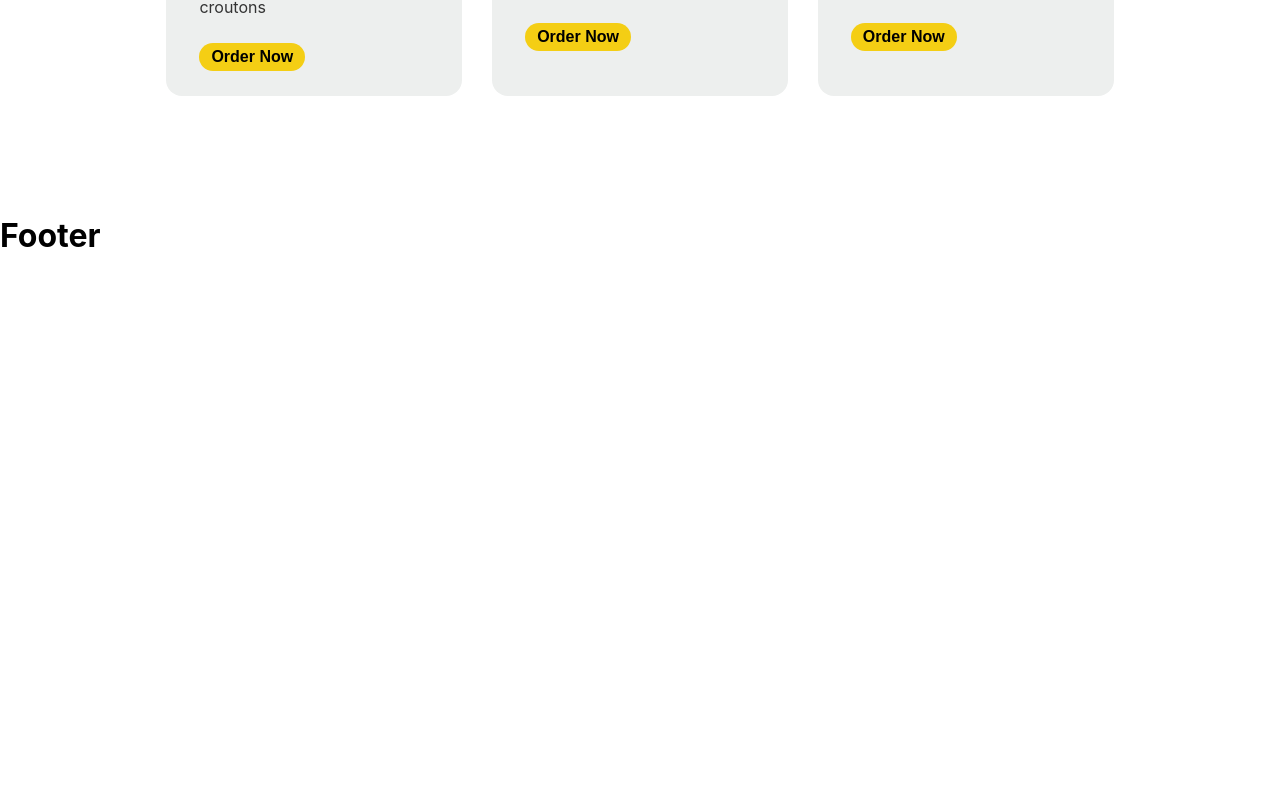
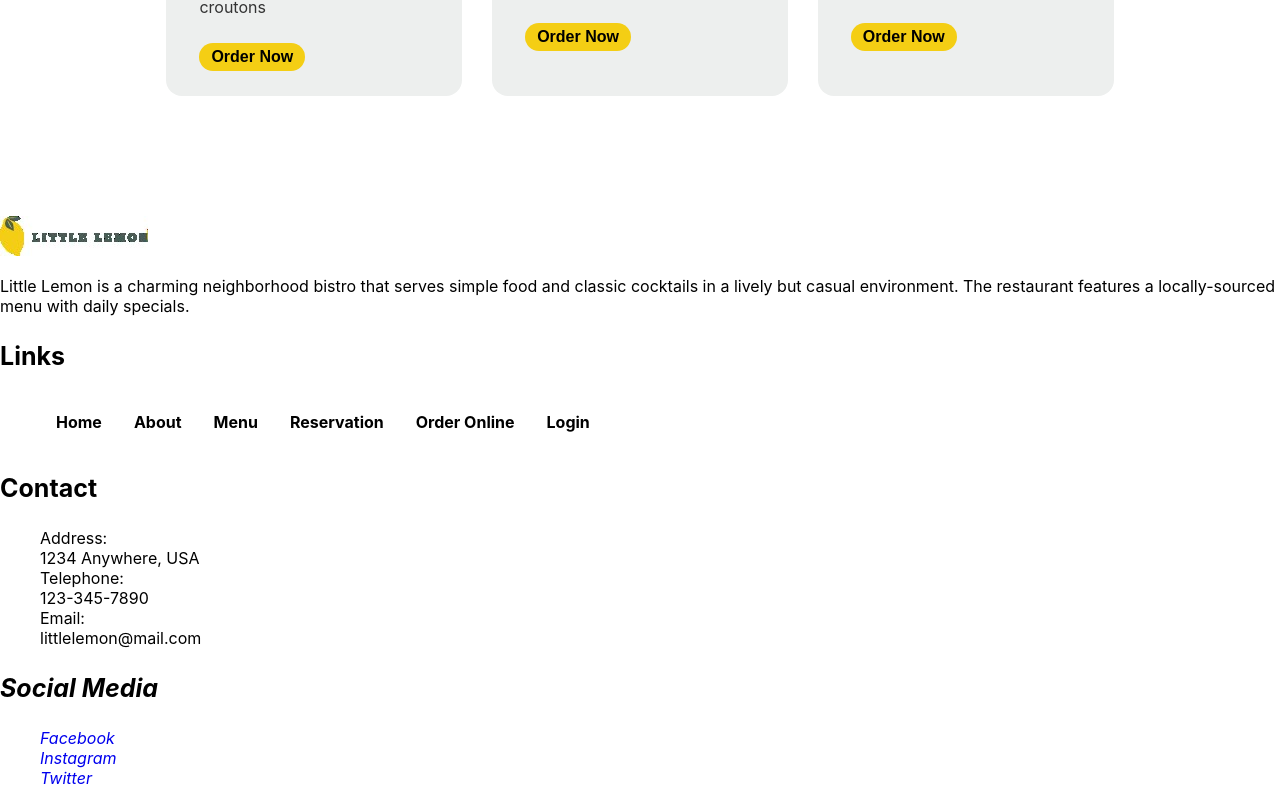
Before and after one commit to ProgramadorAlien/capstone-frontend-coursera, a React (Create React App) app: page / in a window 1280 px wide. Shown: the part 1324-2128 px from the top of the page. Before the commit the page ends 1600 px from the top, so only its background shows below. Built offline with nearby package versions, Linux system fonts and the light colour scheme.

Commit message:
create a html footer component

```diff
--- a/src/Components/Footer.js
+++ b/src/Components/Footer.js
@@ -1,5 +1,48 @@
+import React from 'react';
+import logo from '../Images/Logo .jpg'
+
 const Footer = () => {
-    return <footer><h1>Footer</h1></footer>
+    return (
+        <footer>
+            <section>
+                <div className='company-info'>
+                    <img src={logo} alt='Little Lemon Logo' />
+                    <p>Little Lemon is a charming neighborhood bistro that serves simple food and classic cocktails in a lively but casual environment. The restaurant features a locally-sourced menu with daily specials.</p>
+                </div>
+                <div>
+                    <h3>Links</h3>
+                    <nav>
+                        <ul>
+                            <li><a href='/'>Home</a></li>
+                            <li><a href='/'>About</a></li>
+                            <li><a href='/'>Menu</a></li>
+                            <li><a href='/'>Reservation</a></li>
+                            <li><a href='/'>Order Online</a></li>
+                            <li><a href='/'>Login</a></li>
+                        </ul>
+                    </nav>
+                </div>
+
+                <h3>Contact</h3>
+                <ul>
+                    <li>Address: <br /> 1234 Anywhere, USA</li>
+                    <li>Telephone:<br /> 123-345-7890</li>
+                    <li>Email: <br /> littlelemon@mail.com</li>
+                </ul>
+
+                <div>
+                    <address>
+                        <h3>Social Media</h3>
+                        <ul>
+                            <li><a href='/'>Facebook</a></li>
+                            <li><a href='/'>Instagram</a></li>
+                            <li><a href='/'>Twitter</a></li>
+                        </ul>
+                    </address>
+                </div>
+            </section>
+        </footer>
+    );
 }
 
 export default Footer;
```
